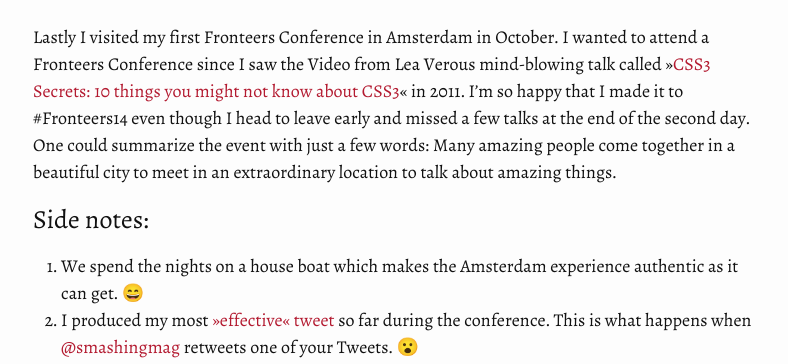
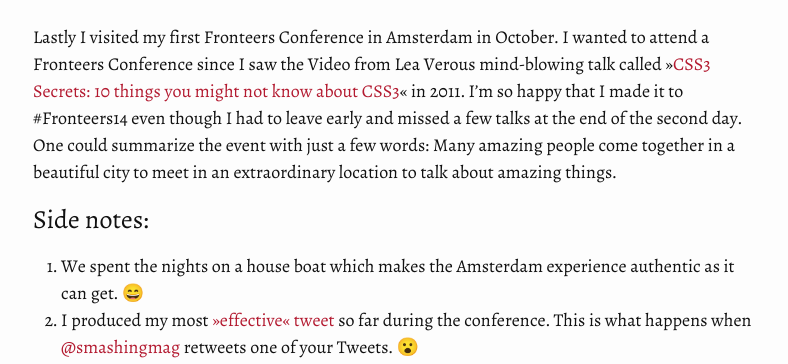
Before and after one commit to mischah/michael-kuehnel.de, a Jekyll site: the page built from _posts/2014-11-19-fronteers-jsconfeu-cssconfeu.md, in a window 1280 px wide and 900 px high, scrolled down 4916 px. Shown: the part 180-544 px from the top of the window, without its empty margins (245-1033 px from the left). Built offline with Jekyll 4.4.1, drawn with Linux system fonts in a browser that asks for light colours; emoji names are drawn with the system emoji font; comment, search, counter and statistics services are not loaded; some of the changed text lies outside the part shown.

Commit message:
Fix typos. Thanks @jensgro :kissing_heart:

```diff
--- a/_posts/2014-11-19-fronteers-jsconfeu-cssconfeu.md
+++ b/_posts/2014-11-19-fronteers-jsconfeu-cssconfeu.md
@@ -91,11 +91,11 @@
 ----
 
 ##Fronteers
-Lastly I visited my first Fronteers Conference in Amsterdam in October. I wanted to attend a Fronteers Conference since I saw the Video from Lea Verous mind-blowing talk called »[CSS3 Secrets: 10 things you might not know about CSS3](http://vimeo.com/31719130)« in 2011. I’m so happy that I made it to #Fronteers14 even though I head to leave early and missed a few talks at the end of the second day. One could summarize the event with just a few words: Many amazing people come together in a beautiful city to meet in an extraordinary location to talk about amazing things.
+Lastly I visited my first Fronteers Conference in Amsterdam in October. I wanted to attend a Fronteers Conference since I saw the Video from Lea Verous mind-blowing talk called »[CSS3 Secrets: 10 things you might not know about CSS3](http://vimeo.com/31719130)« in 2011. I’m so happy that I made it to #Fronteers14 even though I had to leave early and missed a few talks at the end of the second day. One could summarize the event with just a few words: Many amazing people come together in a beautiful city to meet in an extraordinary location to talk about amazing things.
 
 ###Side notes:
 
-1. We spend the nights on a house boat which makes the Amsterdam experience authentic as it can get. :smile:
+1. We spent the nights on a house boat which makes the Amsterdam experience authentic as it can get. :smile:
 2. I produced my most [»effective« tweet](http://favstar.fm/users/mkuehnel/status/520519466174930944) so far during the conference. This is what happens when [@smashingmag](https://twitter.com/smashingmag/) retweets one of your Tweets. :open_mouth:
 3. I had the chance to talk to have a little chit-chat with Vitaly Friedman ([@smashingmag](https://twitter.com/smashingmag/)) for the first time and with Sara Soueidan ([@SaraSoueidan](https://twitter.com/SaraSoueidan)) for the second time. Definitely two of the friendliest fellows in the whole industry. :kissing_heart:
 
```
Also changed, not shown: other parts of _posts/2014-11-19-fronteers-jsconfeu-cssconfeu.md (+1 -1 lines).
